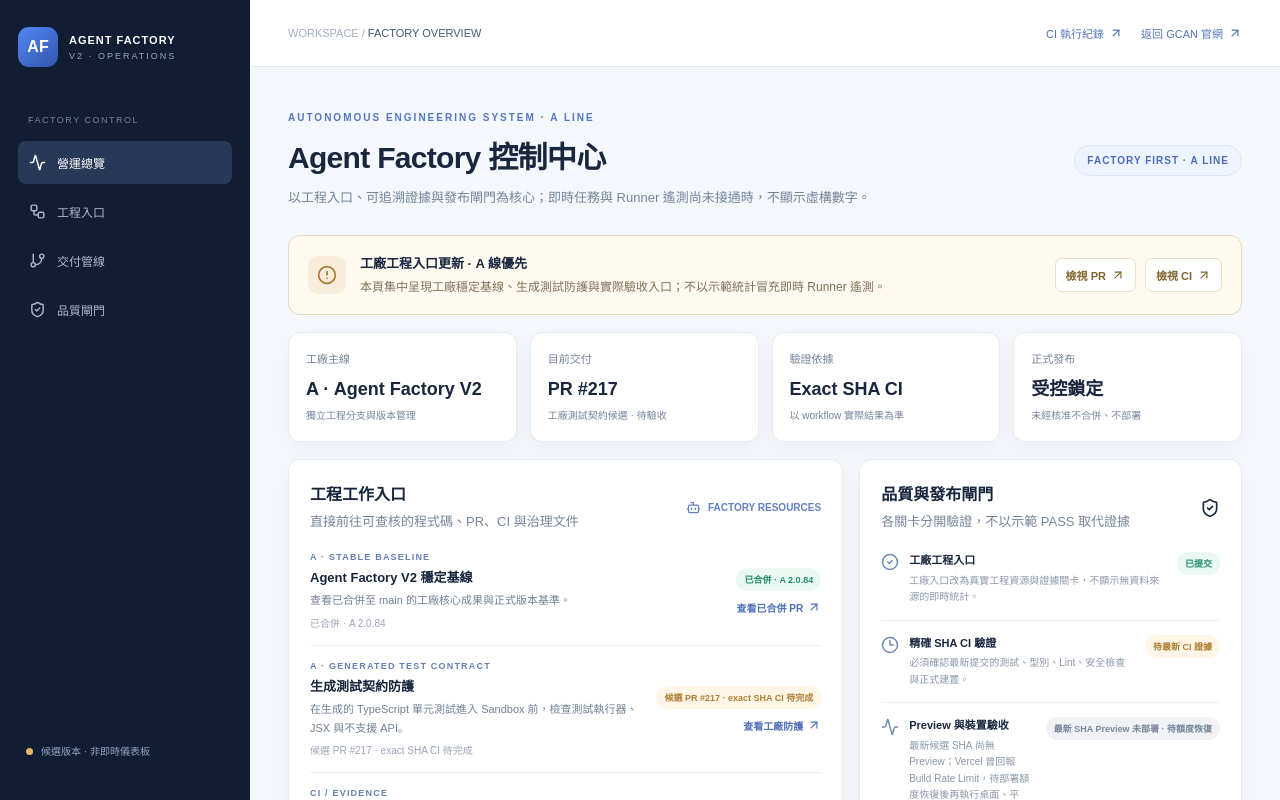
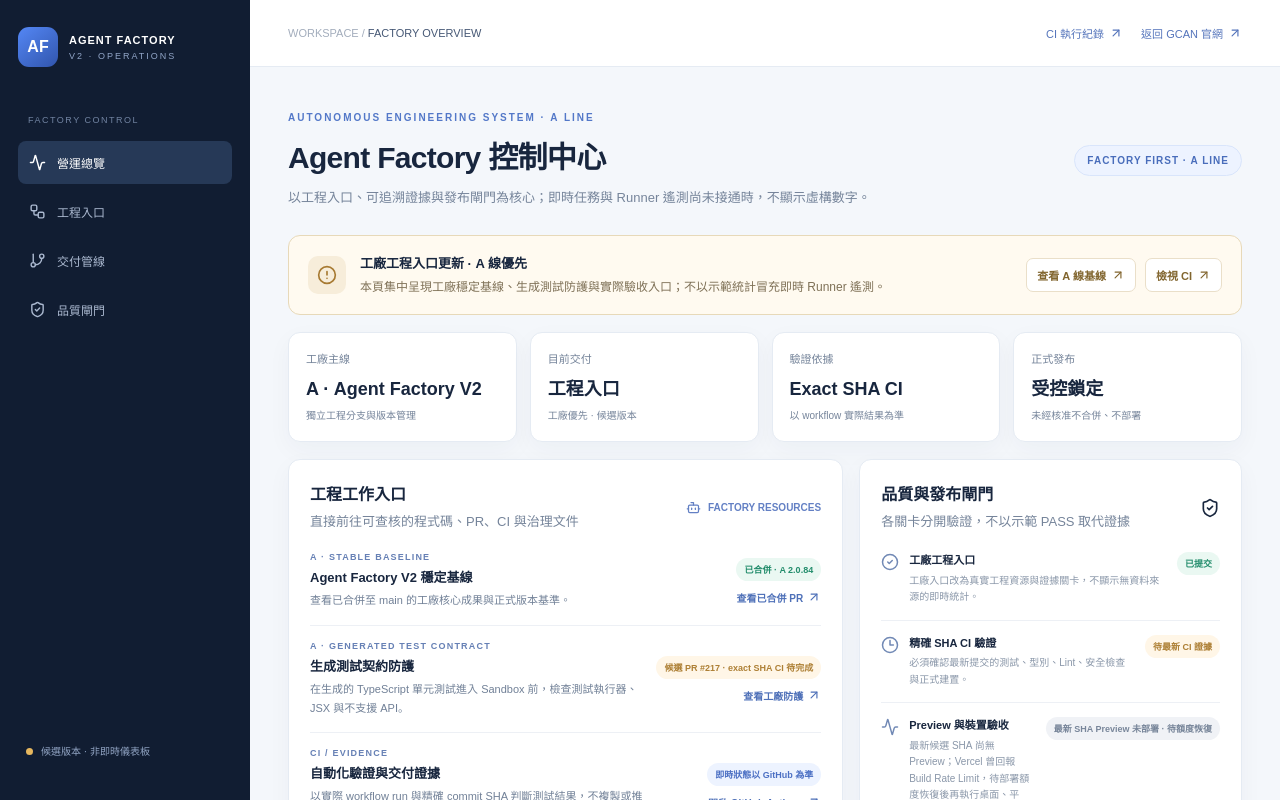
Before and after one commit to X84657465/global-citizen-ai-network, a Next.js app: page /factory in a window 1280 px wide. Shown: the top 800 px of the page. Built offline with nearby package versions, Linux system fonts and the light colour scheme.

Commit message:
refine(factory): clarify baseline links and remove duplicate metadata

```diff
--- a/app/factory/page.tsx
+++ b/app/factory/page.tsx
@@ -153,7 +153,7 @@ export default function FactoryPage() {
               <p>本頁集中呈現工廠穩定基線、生成測試防護與實際驗收入口；不以示範統計冒充即時 Runner 遙測。</p>
             </div>
             <div className={styles.releaseActions}>
-              <a href="https://github.com/X84657465/global-citizen-ai-network/pull/200" target="_blank" rel="noreferrer">檢視 PR <ArrowUpRight size={14} /></a>
+              <a href="https://github.com/X84657465/global-citizen-ai-network/pull/200" target="_blank" rel="noreferrer">查看 A 線基線 <ArrowUpRight size={14} /></a>
               <a href="https://github.com/X84657465/global-citizen-ai-network/actions" target="_blank" rel="noreferrer">檢視 CI <ArrowUpRight size={14} /></a>
             </div>
           </section>
@@ -166,8 +166,8 @@ export default function FactoryPage() {
             </article>
             <article className={styles.statCard}>
               <span className={styles.statLabel}>目前交付</span>
-              <b className={styles.statValue}>PR #217</b>
-              <small className={styles.statDetail}>工廠測試契約候選 · 待驗收</small>
+              <b className={styles.statValue}>工程入口</b>
+              <small className={styles.statDetail}>工廠優先 · 候選版本</small>
             </article>
             <article className={styles.statCard}>
               <span className={styles.statLabel}>驗證依據</span>
@@ -197,7 +197,6 @@ export default function FactoryPage() {
                       <span className={styles.resourceEyebrow}>{resource.id}</span>
                       <b className={styles.resourceTitle}>{resource.title}</b>
                       <p className={styles.resourceDescription}>{resource.description}</p>
-                      <span className={styles.resourceMeta}>{resource.detail}</span>
                     </div>
                     <div className={styles.resourceAside}>
                       <span className={styles[resource.tone]}>{resource.detail}</span>
```
